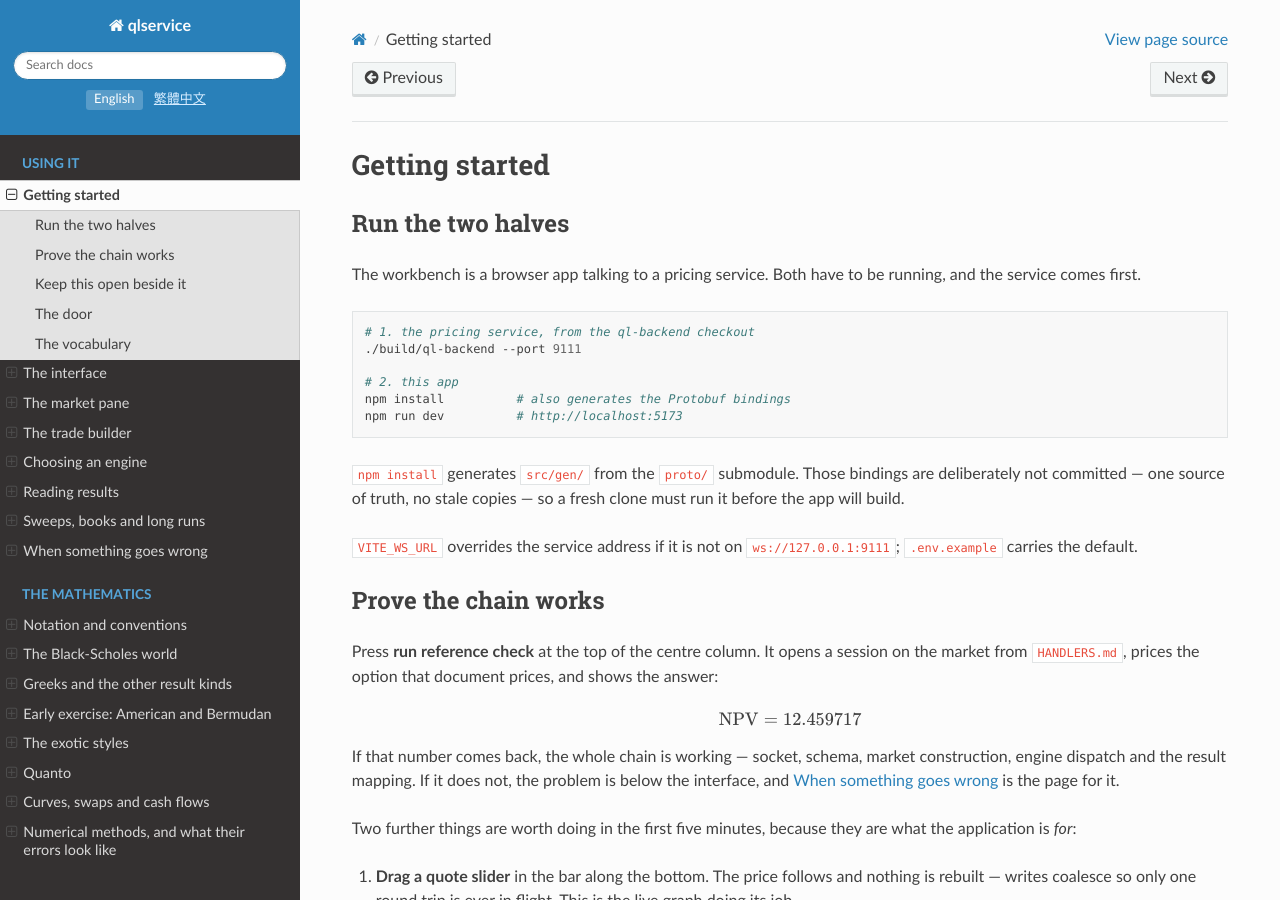
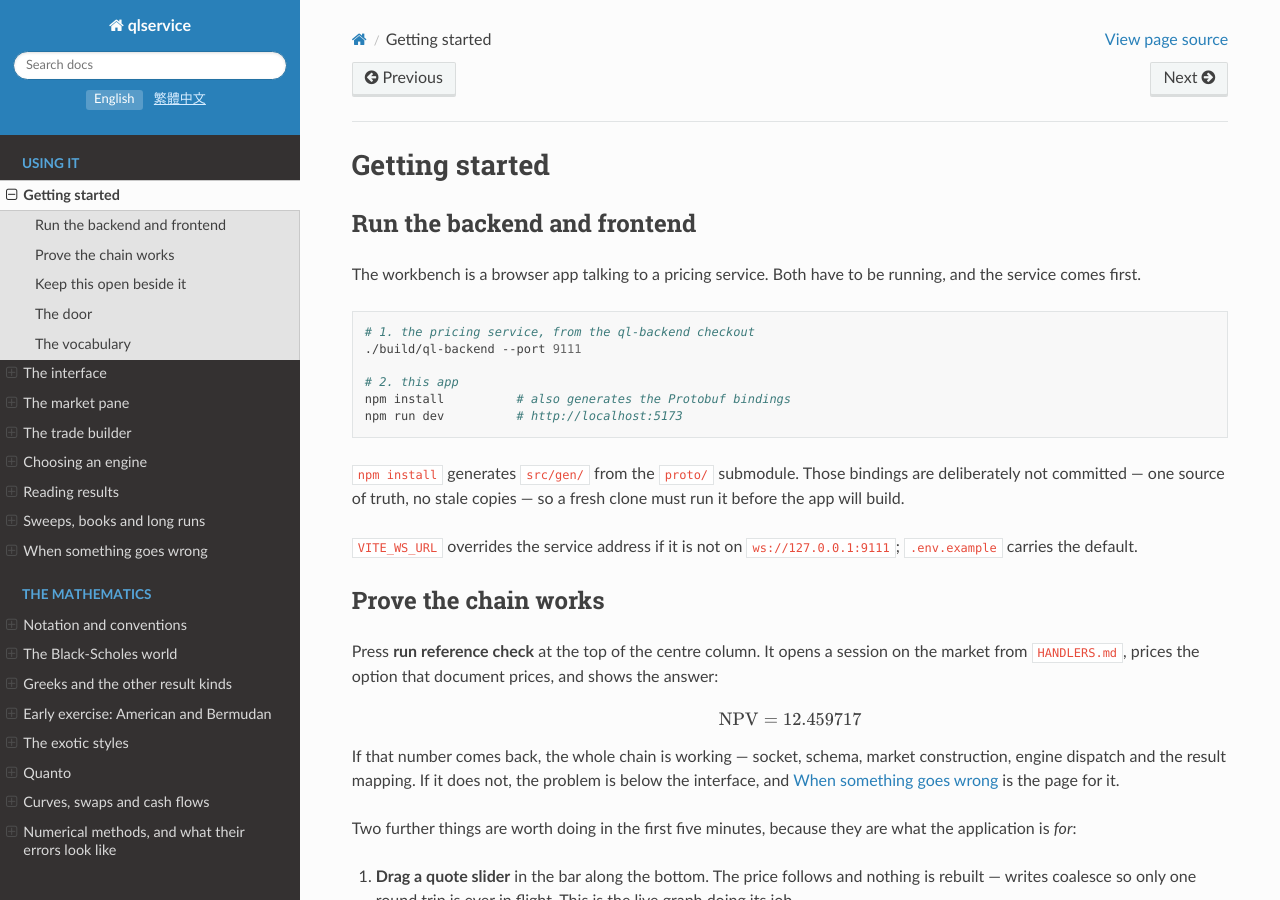
Before and after one commit to markccchiang/ql-frontend, a Sphinx documentation site: the page built from doc/getting-started.md, in a window 1280 px wide and 900 px high. Built offline with Sphinx 7.4.7 and the Read the Docs theme 3.1.0, drawn with Linux system fonts in a browser that asks for light colours.

Commit message:
Name the getting-started section after what it starts
"Run the two halves" reads as a riddle in a table of contents; the
section starts a backend and a frontend, so it says so. Sphinx generates
the anchor from the title, but nothing linked to the old one — checked
across both the guide and the catalogues.

The Chinese heading follows. sphinx-intl keeps the old string commented
out beneath it, which is how a renamed heading stays recoverable.

Co-Authored-By: Claude Opus 5 <noreply@anthropic.com>
Claude-Session: https://claude.ai/code/session_01MJtVZSjTSgWshw7miPwQ9g

```diff
--- a/doc/getting-started.md
+++ b/doc/getting-started.md
@@ -1,6 +1,6 @@
 # Getting started
 
-## Run the two halves
+## Run the backend and frontend
 
 The workbench is a browser app talking to a pricing service. Both have to be
 running, and the service comes first.
```
Also changed, not shown: 1 other file.
